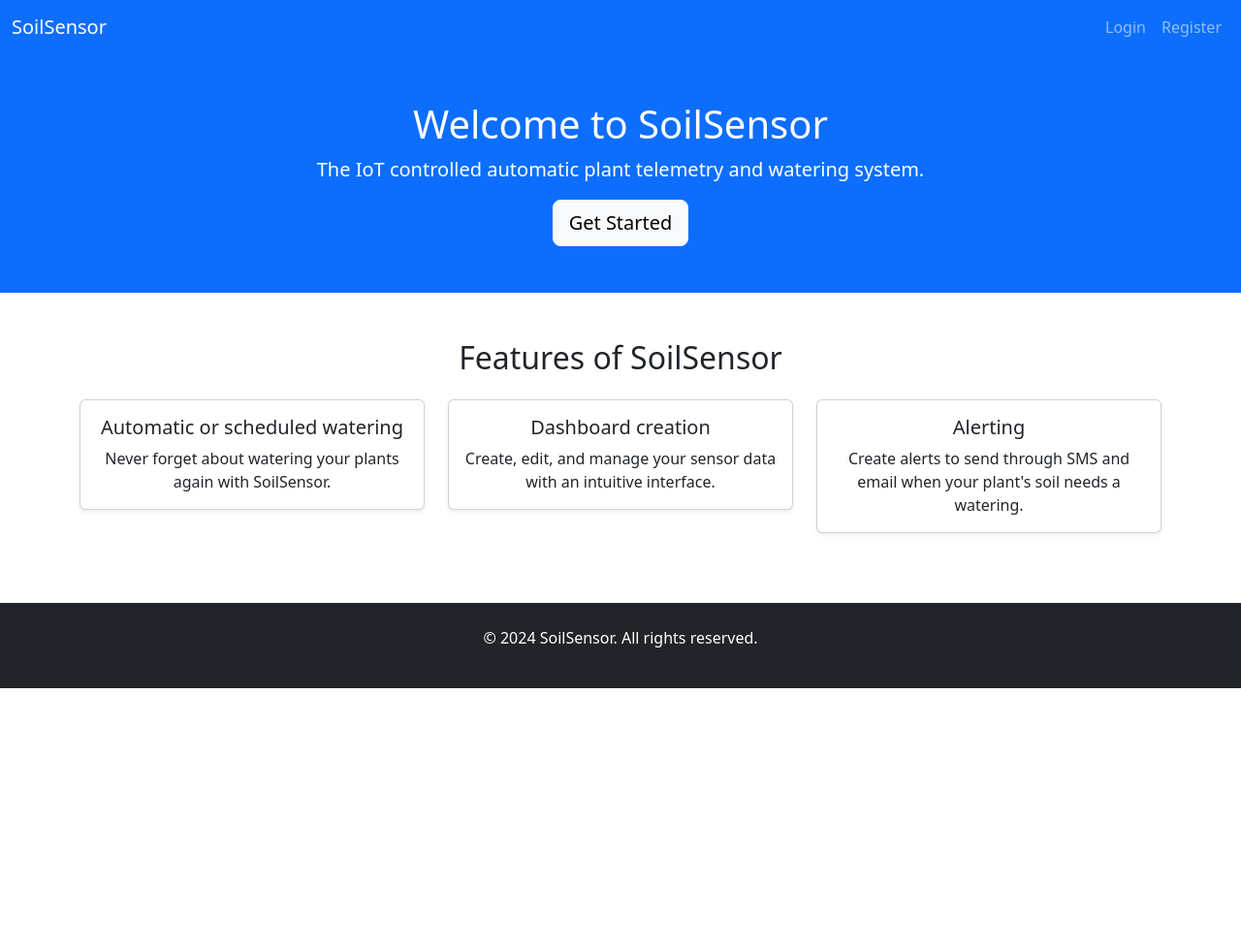
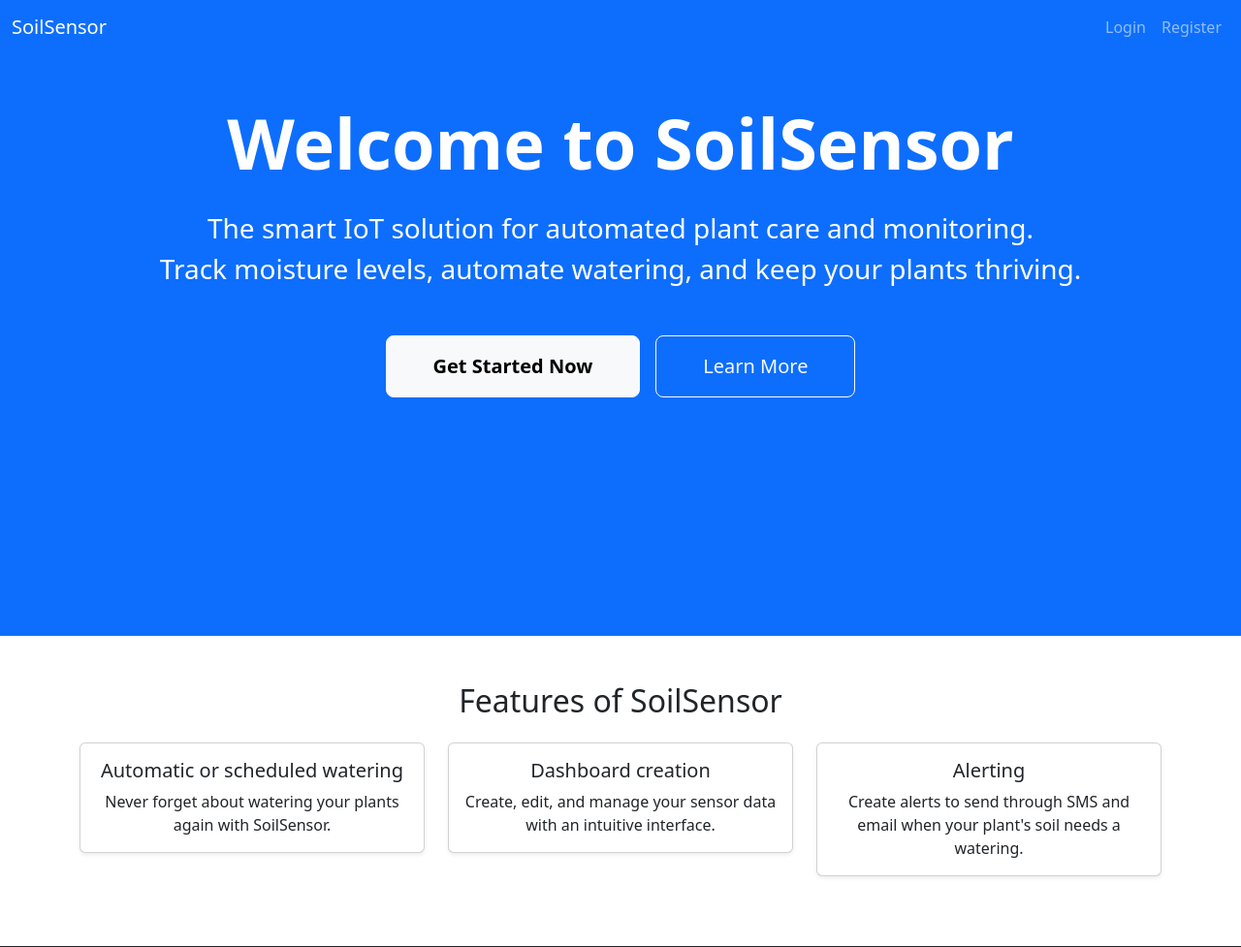
Before and after one commit to Coltinho10/CS437FinalProject, a Flask app: page / in a window 1280 px wide. Shown: the top 977 px of the page at 97% size. Before the commit the page ends 710 px from the top, so only its background shows below. Run offline with Flask 3, Linux system fonts and the light colour scheme; some libraries are stand-ins or nearby versions.

Commit message:
added some visuals to the index page

```diff
--- a/app/templates/index.html
+++ b/app/templates/index.html
@@ -42,18 +42,64 @@
     </nav>
 
 
-    <header class="hero bg-primary text-white text-center py-5">
-        <div class="container">
-            <h1>Welcome to SoilSensor</h1>
-            <p class="lead">The IoT controlled automatic plant telemetry and watering system.</p>
-            <a href="{{ url_for('register') }}" class="btn btn-light btn-lg">Get Started</a>
+    <header class="hero bg-primary text-white text-center py-5 position-relative vh-75">
+        <div class="container position-relative" style="z-index: 1;">
+            <h1 class="display-2 fw-bold mb-4 animate__animated animate__fadeIn">Welcome to SoilSensor</h1>
+            <p class="lead fs-3 mb-5 animate__animated animate__fadeIn animate__delay-1s">
+                The smart IoT solution for automated plant care and monitoring.
+                <br>Track moisture levels, automate watering, and keep your plants thriving.
+            </p>
+            <div class="d-flex justify-content-center gap-3 animate__animated animate__fadeIn animate__delay-2s">
+                <a href="{{ url_for('register') }}" class="btn btn-light btn-lg px-5 py-3 fw-bold hover-scale">
+                    Get Started Now
+                </a>
+                <a href="#features" class="btn btn-outline-light btn-lg px-5 py-3 hover-scale">
+                    Learn More
+                </a>
+            </div>
+        </div>
+        <div class="position-absolute top-0 start-0 w-100 h-100" style="z-index: 0;">
+            <script type="module" src="https://unpkg.com/@splinetool/viewer@1.9.48/build/spline-viewer.js"></script>
+            <!-- <spline-viewer url="https://prod.spline.design/SYHBfHiU-Csu8q4r/scene.splinecode"></spline-viewer> -->
+            <spline-viewer url="https://prod.spline.design/SYHBfHiU-Csu8q4r/scene.splinecode"
+                          style="height: 100%; width: 100%;"></spline-viewer>
         </div>
     </header>
+
+    <!-- Add these styles to your head section -->
+    <style>
+        .vh-75 {
+            height: 75vh !important;
+        }
+        .hover-scale {
+            transition: transform 0.3s ease;
+        }
+        .hover-scale:hover {
+            transform: scale(1.05);
+        }
+        @keyframes fadeIn {
+            from { opacity: 0; transform: translateY(20px); }
+            to { opacity: 1; transform: translateY(0); }
+        }
+        .animate__animated {
+            animation-duration: 1s;
+        }
+        .animate__fadeIn {
+            animation-name: fadeIn;
+        }
+        .animate__delay-1s {
+            animation-delay: 0.5s;
+        }
+        .animate__delay-2s {
+            animation-delay: 1s;
+        }
+    </style></div>
 
 
     <section class="py-5">
         <div class="container text-center">
-            <h2 class="mb-4">Features of SoilSensor</h2>
+            <!-- id to jump to this part of the page -->
+            <h2 class="mb-4" id="features">Features of SoilSensor</h2>
             <div class="row">
                 <div class="col-md-4">
                     <div class="card mb-4 shadow-sm">
```
